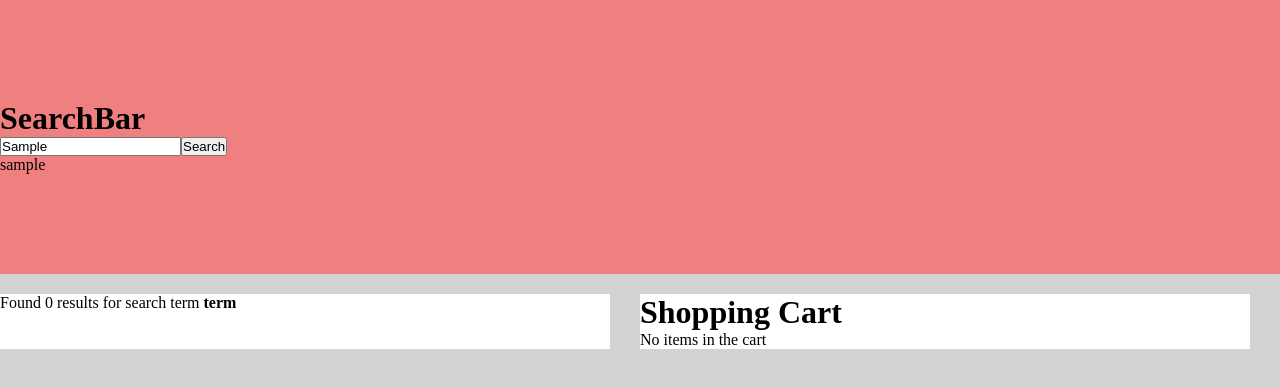
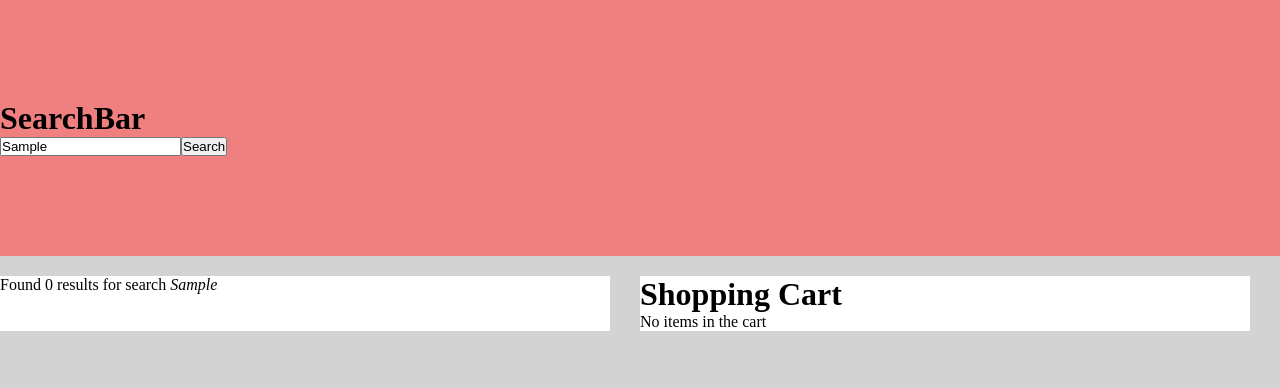
Before and after one commit to hstefanova/shopping-cart-vuejs, a Vue app in the folder simple-shopping-cart-app/: page / in a window 1280 px wide. Both pictures are taken after typing "Sample" into the empty fields and a click on the button "Search". Shown: the top 388 px of the page. Built offline with nearby package versions, Linux system fonts and the light colour scheme.

Commit message:
show the search results in ProductList component

```diff
--- a/simple-shopping-cart-app/src/App.vue
+++ b/simple-shopping-cart-app/src/App.vue
@@ -11,8 +11,6 @@
         <div class="shell">
           <div class="main__cols">
             <div class="main__col main__content">
-              <p>Found 0 results for search term <strong> term</strong></p>
-
               <ProductList :books="books" />
             </div>
             <div class="main__col main__aside">
--- a/simple-shopping-cart-app/src/components/ProductList.vue
+++ b/simple-shopping-cart-app/src/components/ProductList.vue
@@ -1,5 +1,8 @@
 <template>
   <div class="product-list">
+    <p v-if="term">
+      Found {{ filteredResults.length }} results for search <em> {{ term }}</em>
+    </p>
     <ProductListItem
       v-for="book in filteredResults"
       :book="book"
@@ -15,7 +18,8 @@ export default {
   props: ["books"],
   data() {
     return {
-      filteredResults: [...this.books]
+      filteredResults: [...this.books],
+      term: ""
     };
   },
   components: {
@@ -32,8 +36,9 @@ export default {
     }
   },
   created() {
-    EventBus.$on("search-term", term => {
-      this.searchForMatches(this.books, term);
+    EventBus.$on("search-term", searchTerm => {
+      this.searchForMatches(this.books, searchTerm);
+      this.term = searchTerm;
     });
   }
 };
--- a/simple-shopping-cart-app/src/components/SearchBar.vue
+++ b/simple-shopping-cart-app/src/components/SearchBar.vue
@@ -2,9 +2,8 @@
   <div>
     <h1>SearchBar</h1>
 
-    <input type="text" v-model="searchInput" />
+    <input type="text" v-model="searchInput" @keyup.delete="search" />
     <button @click="search">Search</button>
-    <p>{{ searchInputConverted }}</p>
   </div>
 </template>
 
```
